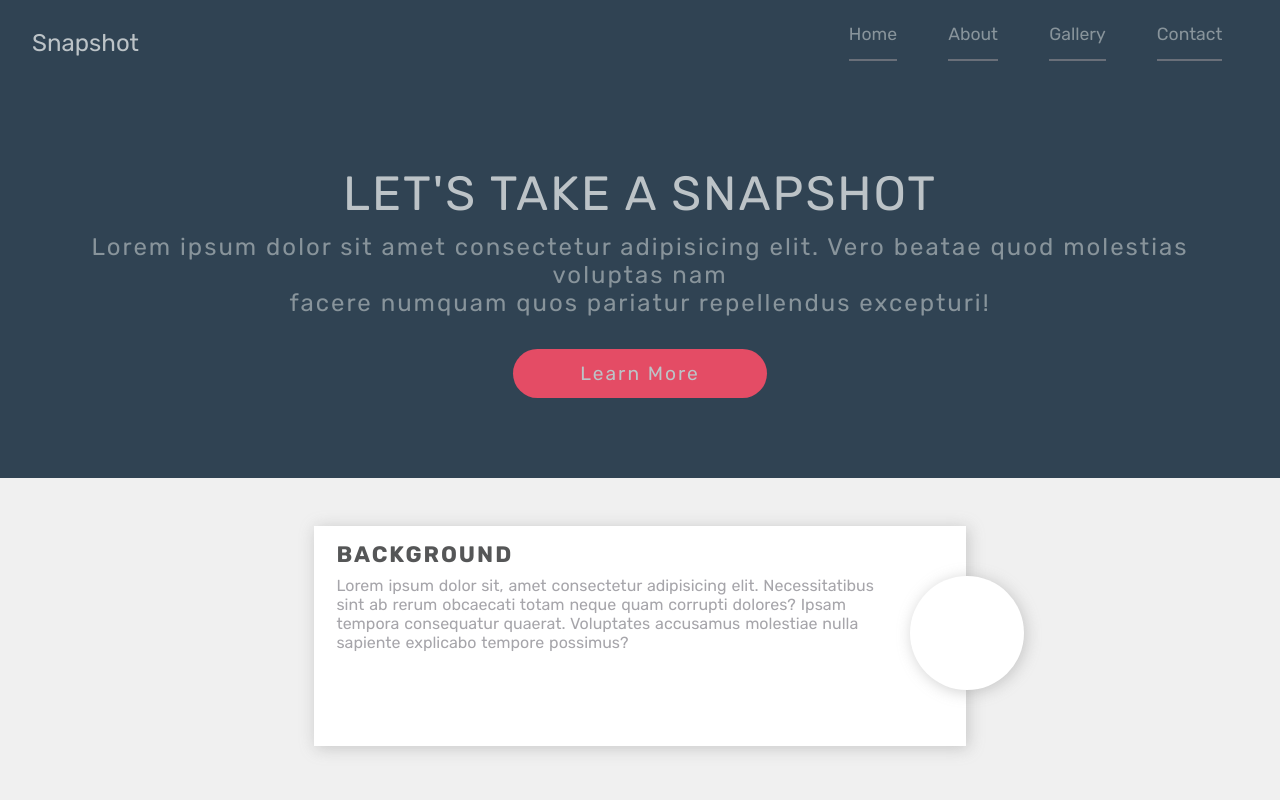
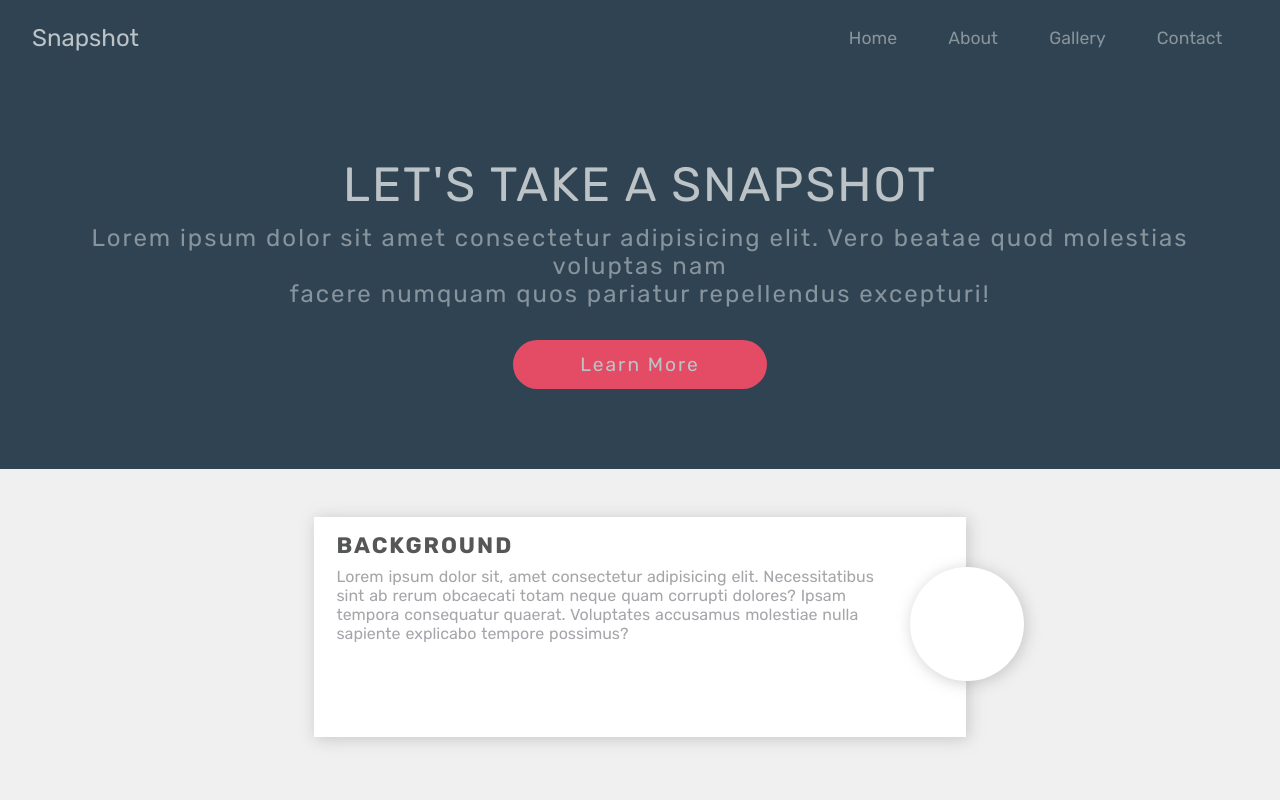
Before and after one commit to CDiala/responsive_website, a plain HTML site: page index.html in a window 1280 px wide. Shown: the top 800 px of the page. Drawn offline with Linux system fonts and the light colour scheme.

Commit message:
corrected a slight glitch in the nav list items.

```diff
--- a/styles.css
+++ b/styles.css
@@ -400,6 +400,7 @@ div.gallery-img {
   ul li a:hover {
     background: none;
     color: #fff;
+    padding: 0;
     /* transform: scale(5); */
     /* border-radius: 3px; */
   }
@@ -810,6 +811,8 @@ div.gallery-img {
 
   ul.nav-links li {
     margin-top: 0;
+    border-bottom: none;
+    padding: 0;
   }
 
   /* hero */
```
